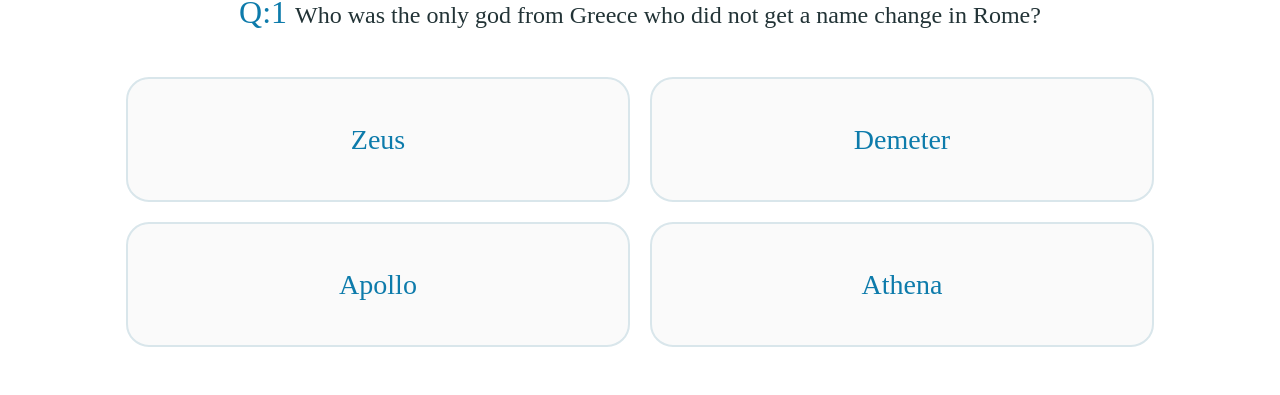
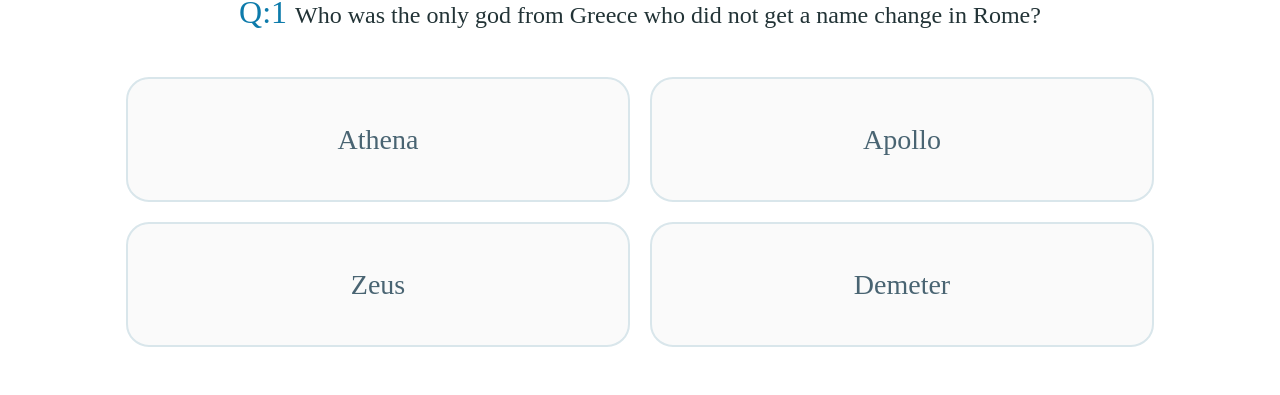
Before and after one commit to blumenra/task, an Angular app: page / in a window 1280 px wide. Shown: the part 122-517 px from the top of the page. Built offline with nearby package versions, Linux system fonts and the light colour scheme.

Commit message:
Now the options respond to the okbutton click properly

```diff
--- a/src/app/app.component.html
+++ b/src/app/app.component.html
@@ -5,7 +5,9 @@
   </div>
 </div>
 
-<app-question class="underLogo" (selectEvent)="updateOptionSelected($event)"></app-question>
+<app-question class="underLogo"
+          (selectEvent)="updateOptionSelected($event)"
+          [okbuttonIsClicked]="okbuttonIsClicked"></app-question>
 
 <div class="buttonWrapper">
   <button id="okButton" [ngClass]="selectedClass" (click)="onClickOkButton($event)">
--- a/src/app/app.component.ts
+++ b/src/app/app.component.ts
@@ -10,13 +10,13 @@ import { Question } from './Models/Question';
 
 export class AppComponent implements OnInit {
   title = 'app';
-  selected:boolean = false;
+  selected:number;
   selectedClass = {};
 
   OK_TEXT:string = "OK";
   CONTINUE_TEXT:string = "CONTINUE";
   okbuttonText:string;
-
+  okbuttonIsClicked:boolean;
   questions:Question[];
 
   constructor(private qService: QuestionsService){
@@ -26,6 +26,8 @@ export class AppComponent implements OnInit {
         regular: true
     }
     this.okbuttonText = this.OK_TEXT;
+    this.okbuttonIsClicked = false;
+    this.selected = -1;
   }
 
   ngOnInit(){
@@ -43,11 +45,12 @@ export class AppComponent implements OnInit {
       return;
 
     this.okbuttonText = this.CONTINUE_TEXT;
+    this.okbuttonIsClicked = true;
   }
 
   updateOptionSelected($event){
     this.selected = $event;
-    this.selectedClass['optionSelected'] = $event;
+    this.selectedClass['optionSelected'] = (0 <= $event);
   }
 
 }
--- a/src/app/question/answers/answers.component.css
+++ b/src/app/question/answers/answers.component.css
@@ -26,15 +26,19 @@
   display:block;
 }
 
-.answer{
+.answerText{
   font-family: OpenSans-Semibold;
   font-size: 28px;
-  color: #0D7BAB;
+  color: #496472;
   letter-spacing: 0;
 }
 
 .clicked .eventSign{
   display: block;
+}
+
+.clicked .answerText{
+  color: #0D7BAB;
 }
 
 .option{
@@ -55,6 +59,24 @@
   border: 4px solid #0D7BAB;
 }
 
-.correctAnswer{
+.correctAns{
   border: 4px solid #33C933;
 }
+
+.inCorrectAns{
+  border: 4px solid #FB4343;
+}
+
+.inCorrectAns .answerText{
+  color: #FB4343;
+}
+
+.correctAns .answerText{
+  color: #33C933;
+}
+
+.option > img {
+  position:absolute;
+  left:50px;
+  top:20%;
+}
--- a/src/app/question/answers/answers.component.html
+++ b/src/app/question/answers/answers.component.html
@@ -1,11 +1,13 @@
 
 <div class="flex-container">
-  <div *ngFor="let answer of answers; let i = index" id="{{i}}"  [ngClass]="options[i]['classes']" (click)="onMouseClick($event)">
-    <span class="eventSign">
+  <div *ngFor="let option of options; let i = index" id="{{i}}" [ngClass]="options[i]['classes']" (click)="onMouseClick($event)">
+    <img src="./assets/Group.png" *ngIf="options[i]['classes']['correctAns']">
+    <img src="./assets/Group 3.png" *ngIf="options[i]['classes']['inCorrectAns']">
+    <span class="eventSign" *ngIf="!options[i]['classes']['inCorrectAns'] && !options[i]['classes']['correctAns']">
       {{eventSign}}
     </span>
-    <span class="answer">
-      {{answer}}
+    <span class="answerText">
+      {{option.answer}}
     </span>
   </div>
 </div>
--- a/src/app/question/answers/answers.component.ts
+++ b/src/app/question/answers/answers.component.ts
@@ -1,53 +1,31 @@
-import { Component, OnInit, Output, EventEmitter, Input } from '@angular/core';
-import { hostViewClassName } from '@angular/compiler';
-import { Option } from '../Models/Option'
+import { Component, OnInit, Output, EventEmitter, Input, OnChanges } from '@angular/core';
+import { Option } from '../../Models/Option'
 
 @Component({
   selector: 'app-answers',
   templateUrl: './answers.component.html',
   styleUrls: ['./answers.component.css']
 })
-export class AnswersComponent implements OnInit {
+export class AnswersComponent implements OnInit, OnChanges {
 
-  @Output() public selectEvent = new EventEmitter<boolean>();
-  // @Input() public correctAns:boolean;
-  correctAns:boolean = false;
-  currHoveredOption:number;
+  @Output() public selectEvent = new EventEmitter<number>();
+  @Input() public okbuttonIsClicked:boolean;
+  @Input() public options:Option[];
+
   currClickedOption:number;
-  answers:string[] = [];
+
   eventSign:string;
   HOVER_SIGN:string = "Hover";
   SELECT_SIGN:string = "Select";
-  options:Option[] = [];
 
   constructor() {
 
-    this.answers.push("Demeter", "Zeus", "Athena", "Apollo");
-    this.initOptions();
-    this.currHoveredOption = -1;
     this.currClickedOption = -1;
     this.eventSign = this.HOVER_SIGN;
-
-    this.shuffle();
-  }
-
-  initOptions(){
-    for(let i=0; i < this.answers.length; i++){
-
-      this.options.push({
-        clicked: false,
-        classes:{
-          option: true,
-          defaultOption: true,
-          clicked: false,
-          correctAnswer: this.correctAns
-        }
-      });
-    }
   }
 
   isOptionClicked(){
-    return (0 <= this.currClickedOption && this.currClickedOption < this.answers.length);
+    return (0 <= this.currClickedOption && this.currClickedOption < this.options.length);
   }
 
   onMouseClick(event){
@@ -58,11 +36,9 @@ export class AnswersComponent implements OnInit {
       this.options[event.srcElement.id]['classes']['clicked'] = false;
       this.turnClickedClassOff(event.srcElement.id);
       this.eventSign = this.HOVER_SIGN;
-      this.selectEvent.emit(false);
+      this.selectEvent.emit(this.currClickedOption);
+      this.enbleHoverEffectOnUnselectedOptions();
 
-      this.correctAns = true;
-
-      this.enbleHoverEffectOnUnselectedOptions();
       return;
     }
 
@@ -74,11 +50,10 @@ export class AnswersComponent implements OnInit {
       this.turnClickedClassOff(this.currClickedOption);
     }
 
-
     this.currClickedOption = event.srcElement.id;
     this.eventSign = this.SELECT_SIGN;
 
-    this.selectEvent.emit(true);
+    this.selectEvent.emit(this.currClickedOption);
 
     this.disableHoverEffectOnUnselectedOptions();
     this.turnClickedClassOn(event.srcElement.id);
@@ -118,14 +93,11 @@ export class AnswersComponent implements OnInit {
     }
   }
 
-  shuffle(){
-      let j:number, x:string, i:number;
-      for (i = this.answers.length - 1; i > 0; i--) {
-          j = Math.floor(Math.random() * (i + 1));
-          x = this.answers[i];
-          this.answers[i] = this.answers[j];
-          this.answers[j] = x;
-      }
+  ngOnChanges(){
+
+    if(!this.okbuttonIsClicked)
+      return;
+
   }
 
   ngOnInit() {
--- a/src/app/question/question.component.html
+++ b/src/app/question/question.component.html
@@ -7,4 +7,6 @@
     </span>
   </p>
 
-  <app-answers style="position:relative; top:20px;" (selectEvent)="updateOptionSelected($event)"></app-answers>
+  <app-answers style="position:relative; top:20px;" (selectEvent)="updateOptionSelected($event)"
+                                                    [okbuttonIsClicked]="okbuttonIsClicked"
+                                                    [options]="options"></app-answers>
--- a/src/app/question/question.component.ts
+++ b/src/app/question/question.component.ts
@@ -1,22 +1,28 @@
 
 import { Question } from '../Models/Question';
-import { Component, OnInit, Output, EventEmitter } from '@angular/core';
+import { Option } from '../Models/Option';
+import { Component, OnInit, Output, EventEmitter, Input, OnChanges } from '@angular/core';
 
 @Component({
   selector: 'app-question',
   templateUrl: './question.component.html',
   styleUrls: ['./question.component.css']
 })
-export class QuestionComponent implements OnInit {
+export class QuestionComponent implements OnInit, OnChanges{
 
-  @Output() public selectEvent = new EventEmitter<boolean>();
+  @Output() public selectEvent = new EventEmitter<number>();
+  @Input() public okbuttonIsClicked:boolean;
 
   question:Question;
+  options:Option[];
+  correctAnsIdx:number;
+  selectedOptionIdx:number;
   index:number;
 
   constructor() {
 
     this.index = 1;
+    this.selectedOptionIdx = -1;
     this.question = {
       category: "Mythology",
       type: "multiple",
@@ -29,10 +35,65 @@ export class QuestionComponent implements OnInit {
         "Athena"
       ]
     }
+
+    this.initOptions();
+  }
+
+  shuffle(collenction:any[]){
+    let j:number, x:Option, i:number;
+    for (i = collenction.length - 1; i > 0; i--) {
+        j = Math.floor(Math.random() * (i + 1));
+        x = collenction[i];
+        collenction[i] = collenction[j];
+        collenction[j] = x;
+    }
+  }
+
+  initOptions(){
+
+    let correctAns:Option = this.createOption(this.question.correct_answer);
+    this.options = [];
+    for(let i=0; i < this.question.incorrect_answers.length; i++){
+      this.options.push(this.createOption(this.question.incorrect_answers[i]));
+    }
+
+    this.shuffle(this.options);
+    let randomNum = Math.floor(Math.random() * (this.options.length + 1));
+    this.options.splice(randomNum, 0, correctAns); // Add  correct ans at random position
+    this.correctAnsIdx = randomNum;
+  }
+
+  createOption(answer:string): Option{
+
+    return {
+              answer:answer,
+              clicked: false,
+              classes:{
+                option: true,
+                defaultOption: true,
+                clicked: false,
+                correctAns: false,
+                inCorrectAns: false
+              }
+            };
   }
 
   updateOptionSelected($event){
+    this.selectedOptionIdx = $event;
     this.selectEvent.emit($event);
+  }
+
+  ngOnChanges(){
+
+    if(!this.okbuttonIsClicked){ return };
+
+    if(this.selectedOptionIdx == this.correctAnsIdx)
+      this.options[this.selectedOptionIdx].classes["correctAns"] = true;
+    else
+      this.options[this.selectedOptionIdx].classes["inCorrectAns"] = true;
+
+    this.options[this.selectedOptionIdx].classes["clicked"] = false;
+
   }
 
   ngOnInit() {
```
